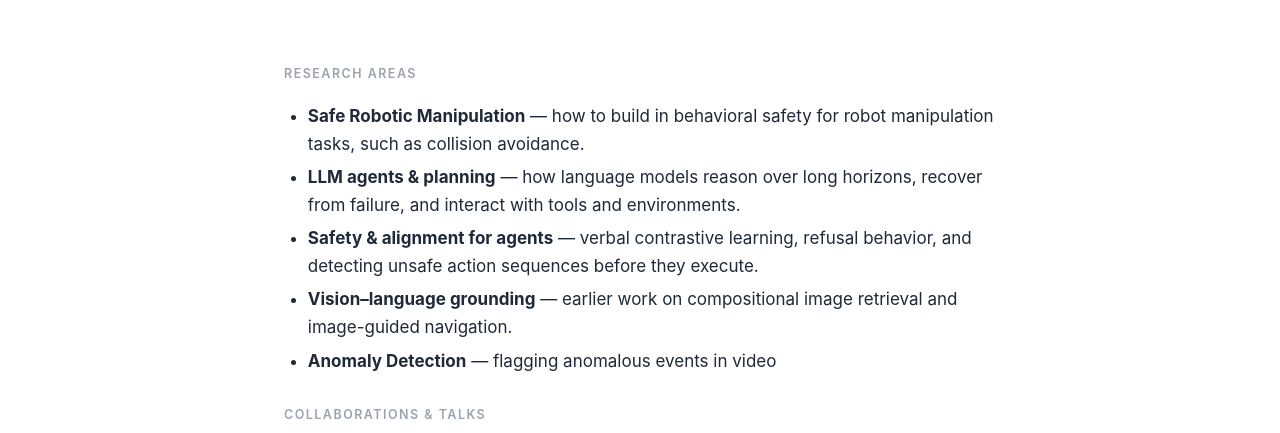
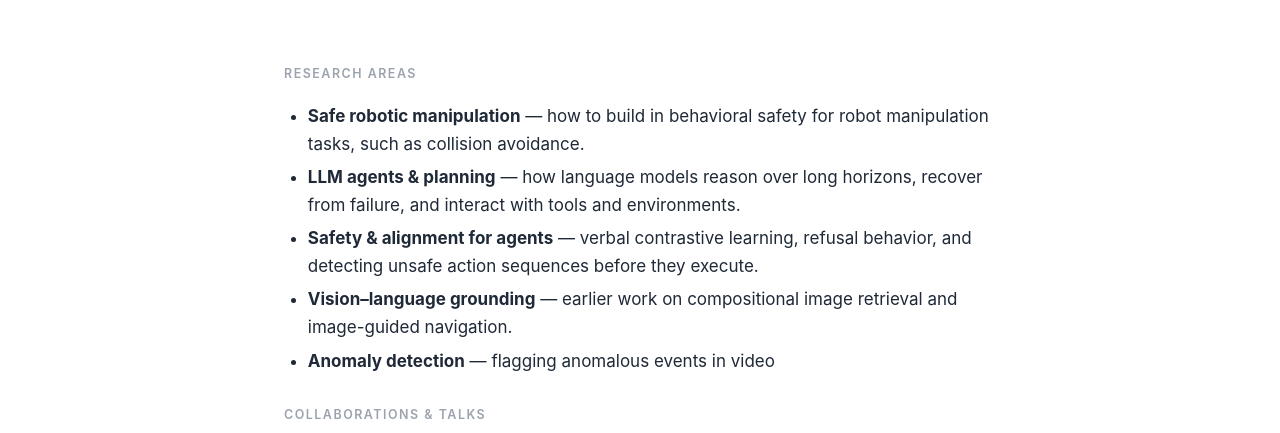
Before and after one commit to tanmana5/tanmana5.github.io, a Jekyll site: the page built from research.md, in a window 1280 px wide and 900 px high, scrolled down 686 px. Shown: the part 165-598 px from the top of the window. Built offline with Jekyll 4.4.1, drawn with Linux system fonts in a browser that asks for light colours.

```diff
--- a/research.md
+++ b/research.md
@@ -33,11 +33,11 @@ complex than single-turn chat. Below are selected publications. The full list li
 
 <p class="section-title">Research areas</p>
 
-- **Safe Robotic Manipulation** — how to build in behavioral safety for robot manipulation tasks, such as collision avoidance.
+- **Safe robotic manipulation** — how to build in behavioral safety for robot manipulation tasks, such as collision avoidance.
 - **LLM agents & planning** — how language models reason over long horizons, recover from failure, and interact with tools and environments.
 - **Safety & alignment for agents** — verbal contrastive learning, refusal behavior, and detecting unsafe action sequences before they execute.
 - **Vision–language grounding** — earlier work on compositional image retrieval and image-guided navigation.
-- **Anomaly Detection** — flagging anomalous events in video
+- **Anomaly detection** — flagging anomalous events in video
 
 <p class="section-title">Collaborations & talks</p>
 
```
